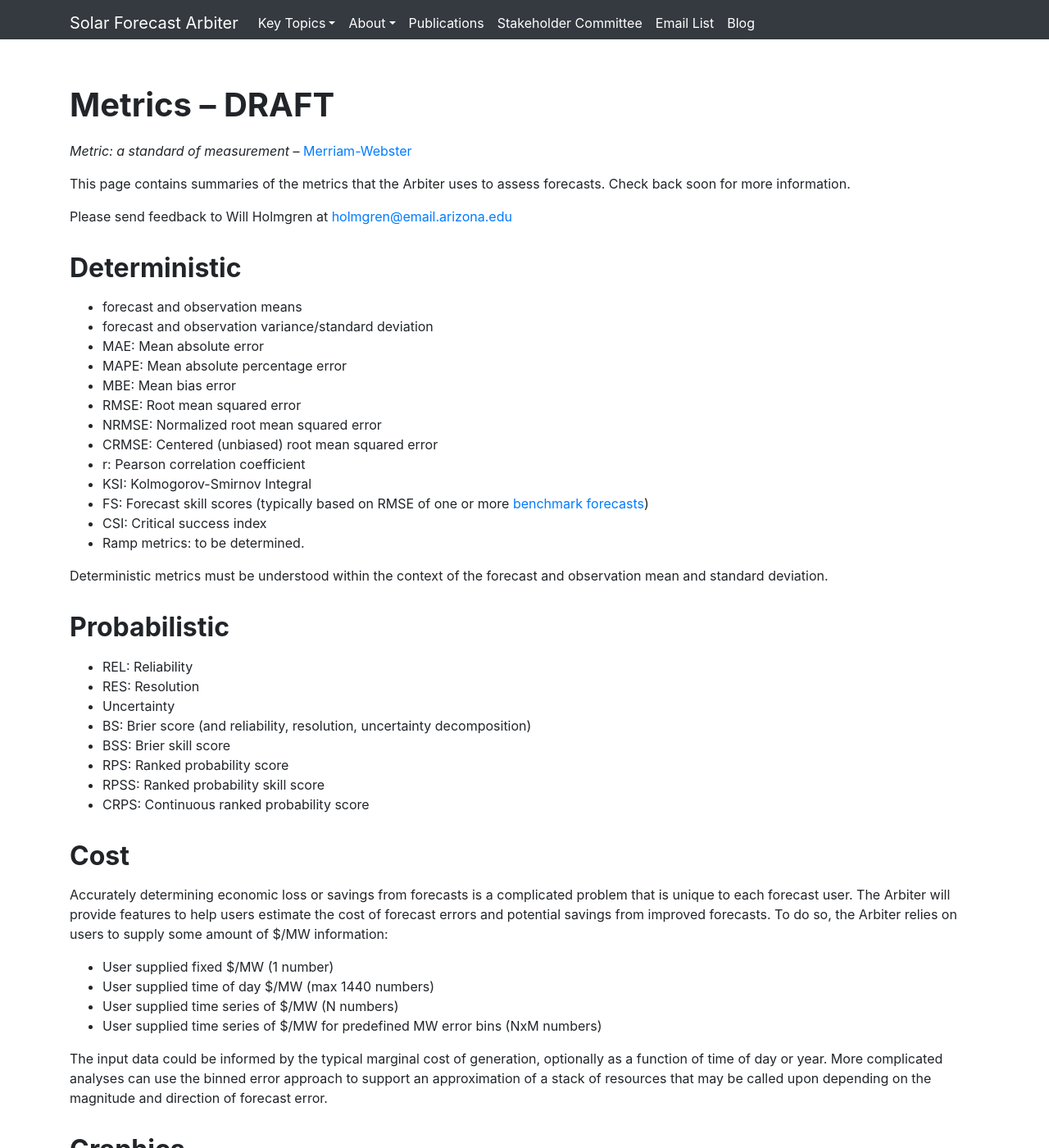
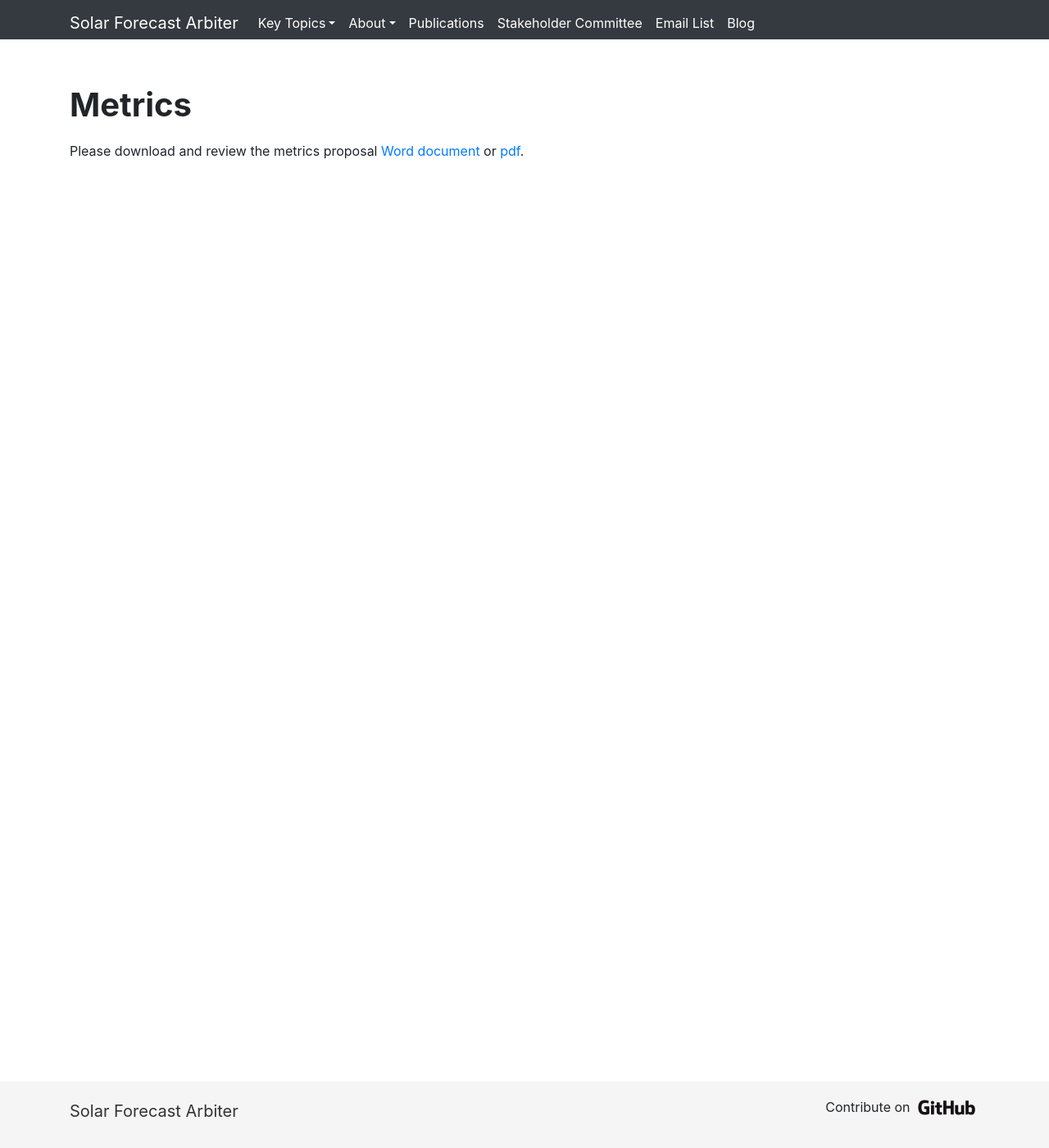
Before and after one commit to SolarArbiter/SolarArbiter.github.io, a Jekyll site: the page built from metrics.md, in a window 1280 px wide and 1400 px high. Shown: the whole window at 82% size. Built offline with Jekyll 4.4.1, drawn with Linux system fonts in a browser that asks for light colours; comment, search, counter and statistics services are not loaded; our own code applies the rules of GitHub Pages for plain Markdown files; some of the changed text lies outside the part shown.

Commit message:
add metrics proposal document (#67)
* add metrics doc

* add pdf

* fix typo

```diff
--- a/metrics.md
+++ b/metrics.md
@@ -3,122 +3,6 @@
 permalink: /metrics/
 ---
 
-# Metrics -- DRAFT
+# Metrics
 
-*Metric: a standard of measurement* -- [Merriam-Webster](https://www.merriam-webster.com/dictionary/metric)
-
-This page contains summaries of the metrics that the Arbiter uses to
-assess forecasts. Check back soon for more information.
-
-Please send feedback to Will Holmgren at <a href="mailto:holmgren@email.arizona.edu">holmgren@email.arizona.edu</a>
-
-
-Deterministic
--------------
-
-* forecast and observation means
-* forecast and observation variance/standard deviation
-* MAE: Mean absolute error
-* MAPE: Mean absolute percentage error
-* MBE: Mean bias error
-* RMSE: Root mean squared error
-* NRMSE: Normalized root mean squared error
-* CRMSE: Centered (unbiased) root mean squared error
-* r: Pearson correlation coefficient
-* KSI: Kolmogorov-Smirnov Integral
-* FS: Forecast skill scores (typically based on RMSE of one or more [benchmark forecasts](../benchmarks))
-* CSI: Critical success index
-* Ramp metrics: to be determined.
-
-Deterministic metrics must be understood within the context of the forecast
-and observation mean and standard deviation.
-
-
-Probabilistic
--------------
-
-* REL: Reliability
-* RES: Resolution
-* Uncertainty
-* BS: Brier score (and reliability, resolution, uncertainty decomposition)
-* BSS: Brier skill score
-* RPS: Ranked probability score
-* RPSS: Ranked probability skill score
-* CRPS: Continuous ranked probability score
-
-
-Cost
-----
-
-Accurately determining economic loss or savings from forecasts is a
-complicated problem that is unique to each forecast user. The Arbiter
-will provide features to help users estimate the cost of forecast errors
-and potential savings from improved forecasts. To do so, the Arbiter
-relies on users to supply some amount of $/MW information:
-
-* User supplied fixed $/MW (1 number)
-* User supplied time of day $/MW (max 1440 numbers)
-* User supplied time series of $/MW (N numbers)
-* User supplied time series of $/MW for predefined MW error bins (NxM numbers)
-
-The input data could be informed by the typical marginal cost of
-generation, optionally as a function of time of day or year. More
-complicated analyses can use the binned error approach to support an
-approximation of a stack of resources that may be called upon depending
-on the magnitude and direction of forecast error.
-
-
-Graphics
---------
-
-* Time series
-* Forecast vs. observed scatter
-* Histograms
-* Taylor diagrams
-* Reliability diagrams
-* QQ diagrams
-
-
-Customization
--------------
-
-Framework adminstrators and users will be able to customize the
-reporting of metrics. Options may include:
-
-* Choice of metrics and graphics
-* Time of year
-* Time of day
-* Solar position
-* Forecast lead time
-* Magnitude and direction of error
-
-
-Concepts
---------
-
-* Dimensionality
-* Propriety
-
-
-Examples
---------
-
-This section will include examples of forecast errors. The examples will
-show how bulk error statistics can illuminate and mislead.
-
-
-
-References
-----------
-
-Here we list a handful of key references for solar forecast verification.
-
-Jensen 2016: Metrics for evaluation of solar energy forecasts. NCAR Technical Note. NCAR/TN-527+STR [doi](http://dx.doi.org/10.5065/D6RX99GG)
-
-Murphy 1993: What is a Good Forecast? An Essay on the Nature of Goodness in Weather Forecasting. [doi](http://dx.doi.org/10.1175/1520-0434(1993)008<0281:WIAGFA>2.0.CO;2)
-
-Wilks 2011: Statistical Methods in the Atmospheric Sciences, Third Edition.
-
-Zhang 2015: A suite of metrics for assessing the performance of solar power forecasting. Solar Energy 111, 157. [doi](http://dx.doi.org/10.1016/j.solener.2014.10.016)
-
-[Model Evaluation Toolkit](https://dtcenter.org/met/users/index.php)
+Please download and review the metrics proposal [Word document](../assets/Solar Power Forecasting Evaluation Metrics 20190409.docx) or [pdf](../assets/Solar Power Forecasting Evaluation Metrics 20190409.pdf).
```
Also changed, not shown: 2 other files.
